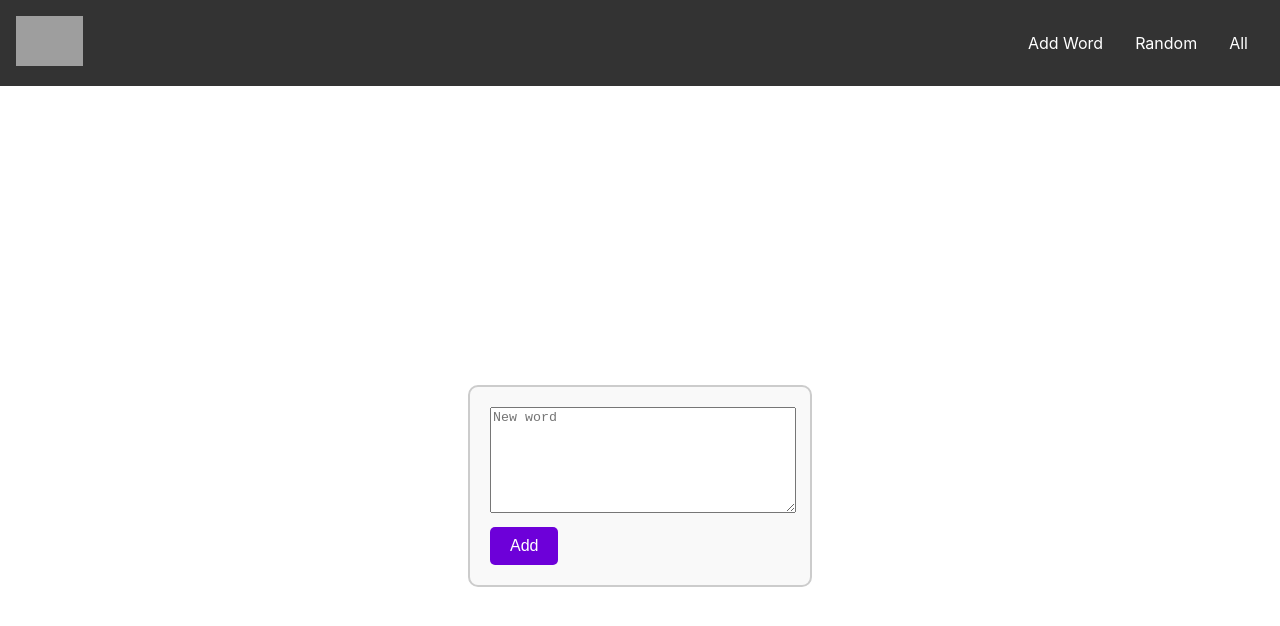
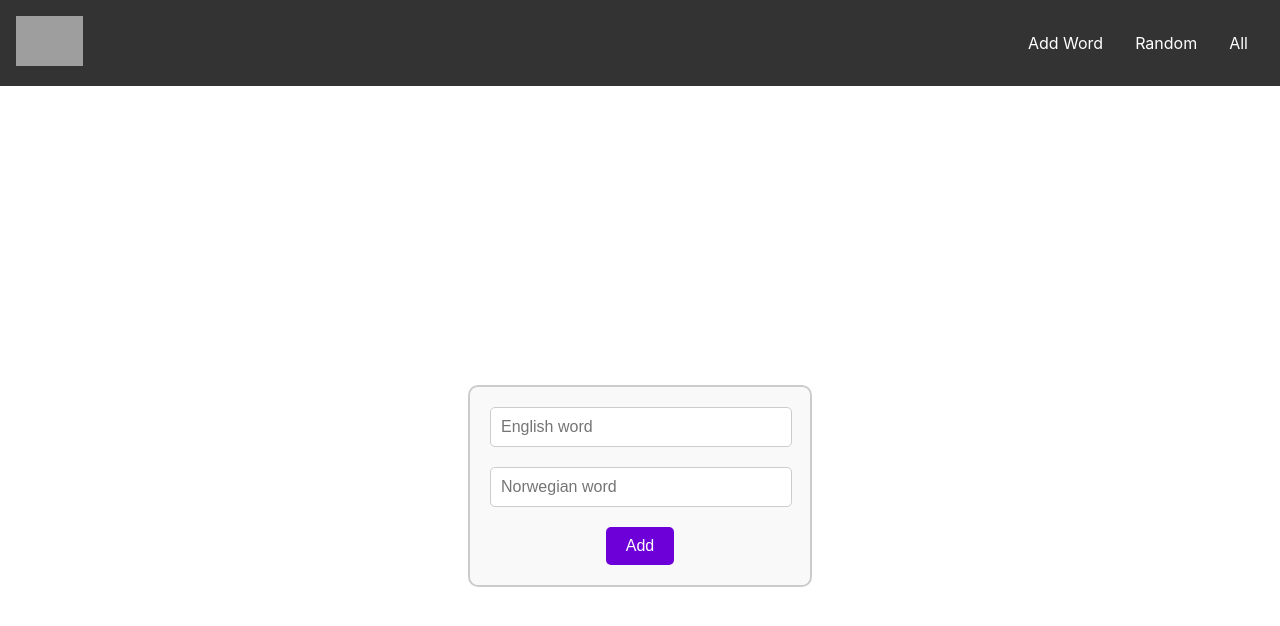
Before and after one commit to maykaltenev/learn-card, a React (Create React App) app: page / in a window 1280 px wide. Shown: the top 626 px of the page. Built offline with nearby package versions, Linux system fonts and the light colour scheme; grey boxes are pictures that could not be loaded.

Commit message:
input card

```diff
--- a/src/components/card/Card.css
+++ b/src/components/card/Card.css
@@ -13,10 +13,21 @@
   background-color: #f9f9f9;
 }
 
-textarea {
-  width: 100%;
-  height: 100px;
+.input-container {
   margin-bottom: 10px;
+}
+
+.input-container input {
+  width: calc(100% - 20px); /* Subtract padding from width */
+  padding: 10px;
+  margin-bottom: 10px;
+  border: 1px solid #ccc;
+  border-radius: 5px;
+  font-size: 16px;
+}
+
+.button-container {
+  text-align: center;
 }
 
 button {
@@ -27,6 +38,7 @@ button {
   border-radius: 5px;
   cursor: pointer;
   font-size: 16px;
+  transition: background-color 0.3s ease;
 }
 
 button:hover {
--- a/src/components/card/Card.jsx
+++ b/src/components/card/Card.jsx
@@ -2,21 +2,43 @@ import React, { useState } from "react";
 import "./Card.css"; // CSS file for styling
 
 const Card = () => {
-  const [text, setText] = useState("");
+  const [englishText, setEnglishText] = useState("");
+  const [norwegianText, setNorwegianText] = useState("");
 
-  const handleChange = (e) => {
-    setText(e.target.value);
+  const handleEnglishChange = (e) => {
+    setEnglishText(e.target.value);
+  };
+
+  const handleNorwegianChange = (e) => {
+    setNorwegianText(e.target.value);
   };
 
   const handleClick = () => {
-    alert(text);
+    alert(`English: ${englishText}\nNorwegian: ${norwegianText}`);
   };
 
   return (
     <div className="card-container">
       <div className="card">
-        <textarea placeholder="New word" value={text} onChange={handleChange} />
-        <button onClick={handleClick}>Add</button>
+        <div className="input-container">
+          <input
+            type="text"
+            placeholder="English word"
+            value={englishText}
+            onChange={handleEnglishChange}
+          />
+        </div>
+        <div className="input-container">
+          <input
+            type="text"
+            placeholder="Norwegian word"
+            value={norwegianText}
+            onChange={handleNorwegianChange}
+          />
+        </div>
+        <div className="button-container">
+          <button onClick={handleClick}>Add</button>
+        </div>
       </div>
     </div>
   );
```
